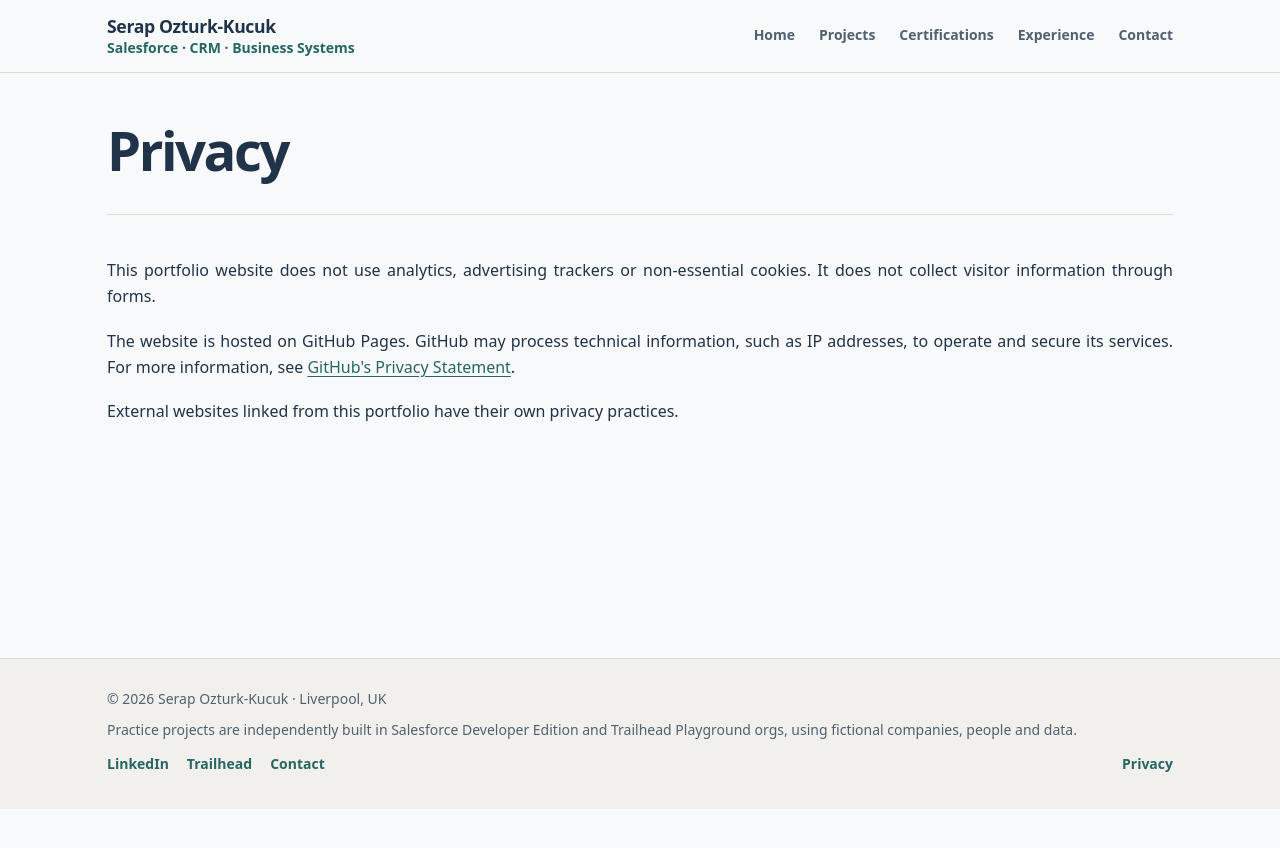
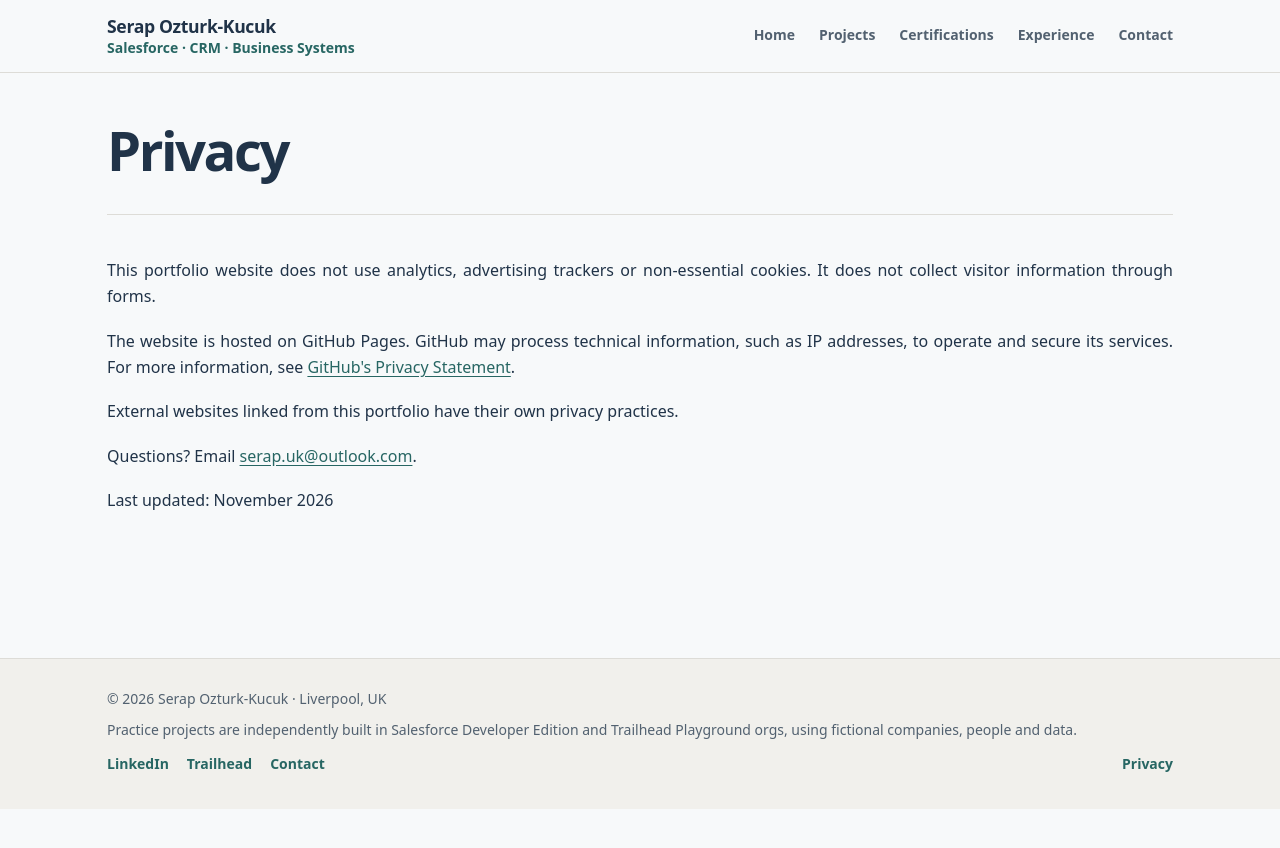
Before and after one commit to serapozturkkucuk/serapozturkkucuk.github.io, a Jekyll site: the page built from privacy/index.html, in a window 1280 px wide. Shown: the top 848 px of the page. Built offline with Jekyll 4.4.1, drawn with Linux system fonts in a browser that asks for light colours.

Commit message:
Add contact and last-updated details to privacy page

```diff
--- a/privacy/index.html
+++ b/privacy/index.html
@@ -11,4 +11,6 @@ title: Privacy
   <p>This portfolio website does not use analytics, advertising trackers or non-essential cookies. It does not collect visitor information through forms.</p>
   <p>The website is hosted on GitHub Pages. GitHub may process technical information, such as IP addresses, to operate and secure its services. For more information, see <a href="https://docs.github.com/en/site-policy/privacy-policies/github-general-privacy-statement">GitHub's Privacy Statement</a>.</p>
   <p>External websites linked from this portfolio have their own privacy practices.</p>
+  <p>Questions? Email <a href="mailto:serap.uk@outlook.com">serap.uk@outlook.com</a>.</p>
+  <p>Last updated: November 2026</p>
 </section>
```
